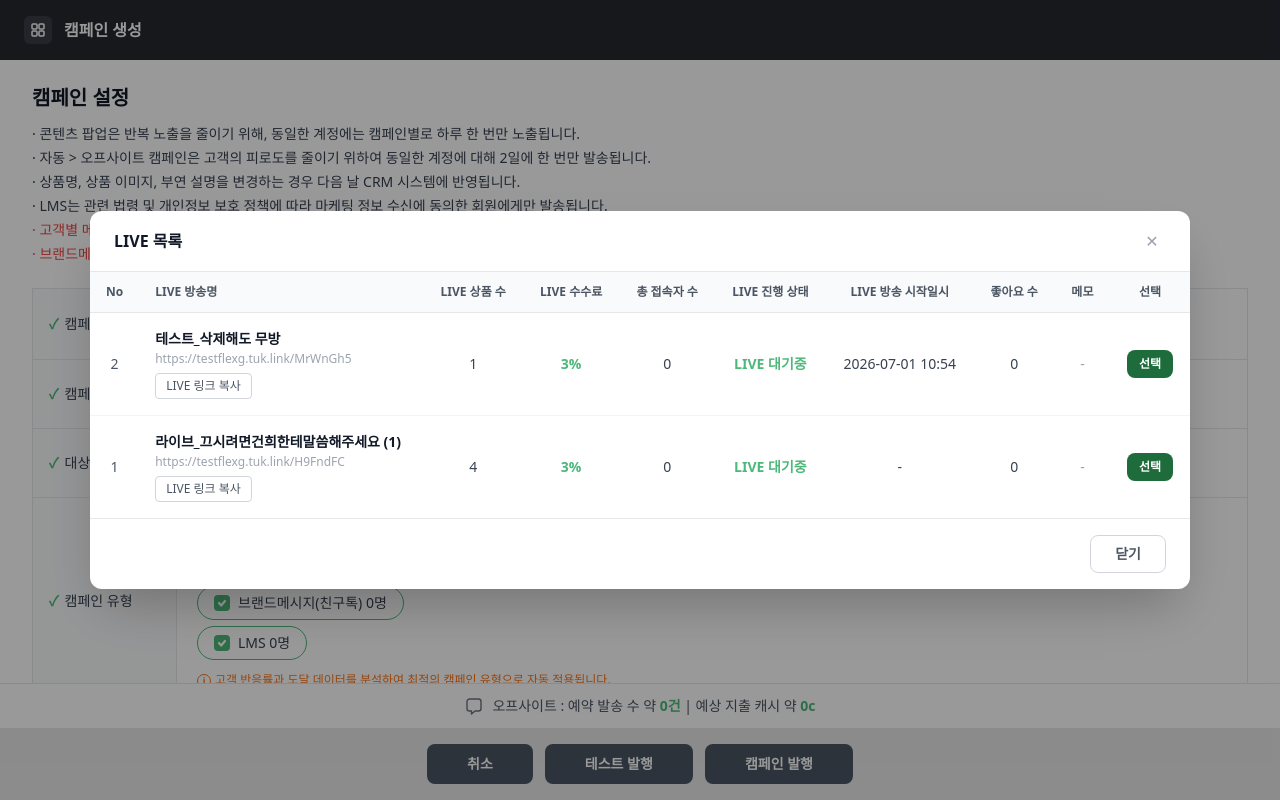
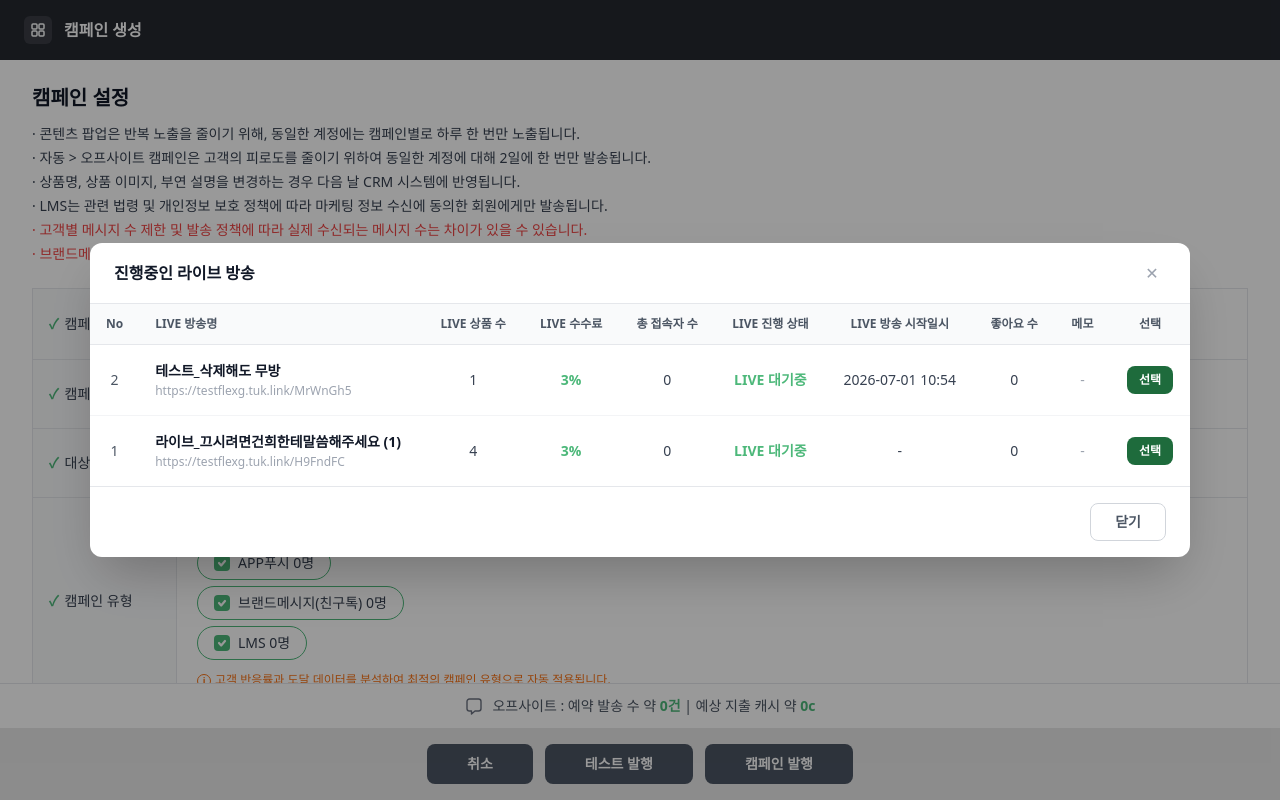
Before and after one commit to vldlzm/flexg_CRM_LIVE, a Next.js app: page /crm/live/create in a window 1280 px wide. Both pictures are taken after a click on the button "LIVE 불러오기". Shown: the top 800 px of the page. Built offline with nearby package versions, Linux system fonts and the light colour scheme.

Commit message:
fix: LIVE 목록 팝업 타이틀 변경 및 링크 복사 버튼 삭제

```diff
--- a/src/components/CrmLiveCreate.tsx
+++ b/src/components/CrmLiveCreate.tsx
@@ -1487,7 +1487,7 @@ export default function CrmLiveCreate() {
           >
             {/* 팝업 헤더 */}
             <div className="flex items-center justify-between border-b border-gray-200 px-6 py-4">
-              <h3 className="text-base font-bold text-gray-900">LIVE 목록</h3>
+              <h3 className="text-base font-bold text-gray-900">진행중인 라이브 방송</h3>
               <button
                 onClick={() => setShowLivePopup(false)}
                 className="flex h-7 w-7 items-center justify-center rounded-full text-gray-400 hover:bg-gray-100 hover:text-gray-700 transition-colors"
@@ -1524,13 +1524,7 @@ export default function CrmLiveCreate() {
                         <td className="px-4 py-4 text-center text-sm text-gray-600">{item.no}</td>
                         <td className="px-4 py-4">
                           <p className="text-sm font-semibold text-gray-900 mb-0.5">{item.title}</p>
-                          <p className="text-xs text-gray-400 mb-1.5">{item.url}</p>
-                          <button
-                            onClick={() => handleCopy(item.url)}
-                            className="rounded border border-gray-300 px-2.5 py-1 text-xs text-gray-600 hover:bg-gray-50 transition-colors"
-                          >
-                            LIVE 링크 복사
-                          </button>
+                          <p className="text-xs text-gray-400">{item.url}</p>
                         </td>
                         <td className="px-4 py-4 text-center text-sm text-gray-700">{item.productCount}</td>
                         <td className="px-4 py-4 text-center text-sm font-semibold text-[#4DB87A]">{item.fee}</td>
```
